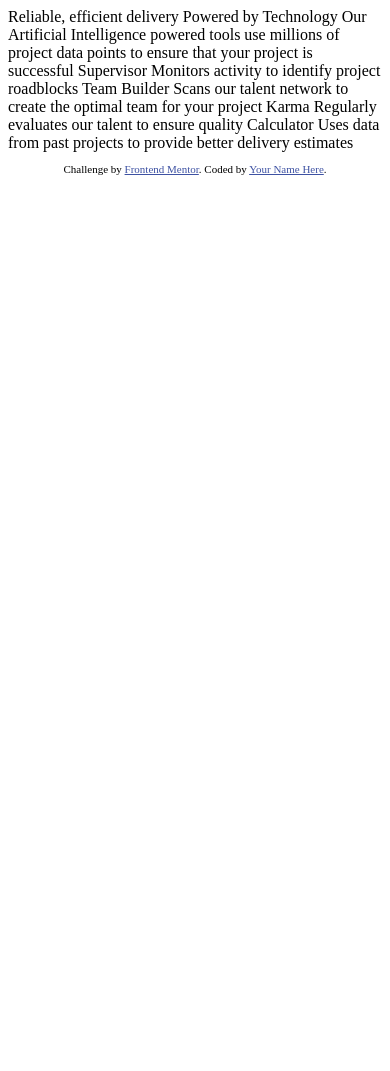
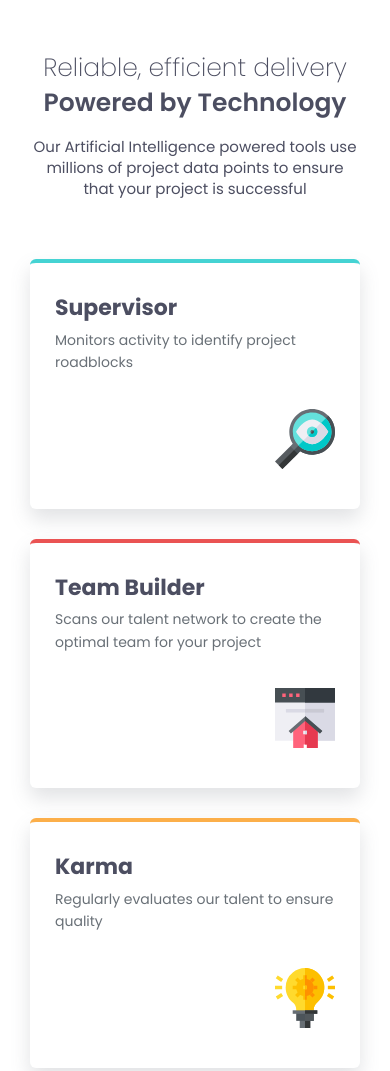
Before and after one commit to JiaHe35354/four-card-feature-section, a plain HTML site: page index.html in a window 390 px wide. Shown: the top 1071 px of the page. Before the commit the page ends 844 px from the top, so only its background shows below. Drawn offline with Linux system fonts and the light colour scheme.

Commit message:
add index.html style.css screenshot-desktop.png screenshot-mobile.png

```diff
--- a/index.html
+++ b/index.html
@@ -1,44 +1,113 @@
 <!DOCTYPE html>
 <html lang="en">
   <head>
-  <meta charset="UTF-8">
-  <meta name="viewport" content="width=device-width, initial-scale=1.0"> <!-- displays site properly based on user's device -->
+    <meta charset="UTF-8" />
+    <meta name="viewport" content="width=device-width, initial-scale=1.0" />
+    <!-- displays site properly based on user's device -->
 
-  <link rel="icon" type="image/png" sizes="32x32" href="./images/favicon-32x32.png">
+    <link
+      rel="icon"
+      type="image/png"
+      sizes="32x32"
+      href="./images/favicon-32x32.png"
+    />
+
+    <link rel="preconnect" href="https://fonts.googleapis.com" />
+    <link rel="preconnect" href="https://fonts.gstatic.com" crossorigin />
+    <link
+      href="https://fonts.googleapis.com/css2?family=Poppins:ital,wght@0,100;0,200;0,300;0,400;0,500;0,600;0,700;0,800;0,900;1,100;1,200;1,300;1,400;1,500;1,600;1,700;1,800;1,900&display=swap"
+      rel="stylesheet"
+    />
+
+    <link rel="stylesheet" href="style.css" />
 
     <title>Frontend Mentor | Four card feature section</title>
+  </head>
 
-  <!-- Feel free to remove these styles or customise in your own stylesheet 👍 -->
-  <style>
-    .attribution { font-size: 11px; text-align: center; }
-    .attribution a { color: hsl(228, 45%, 44%); }
-  </style>
-</head>
   <body>
+    <header class="header">
+      <h1 class="heading-primary">
+        <span class="heading-primary--sub">Reliable, efficient delivery</span>
+        <br />
+        <span class="heading-primary--main">Powered by Technology</span>
+      </h1>
+      <p class="paragraph">
+        Our Artificial Intelligence powered tools use millions of project data
+        points to ensure that your project is successful
+      </p>
+    </header>
 
-  Reliable, efficient delivery
-  Powered by Technology
+    <main>
+      <div class="cards">
+        <div class="card card-1">
+          <h2 class="heading-secondary">Supervisor</h2>
+          <p class="card-description">
+            Monitors activity to identify project roadblocks
+          </p>
+          <img
+            src="images/icon-supervisor.svg"
+            alt=""
+            width="64"
+            height="64"
+            aria-hidden="true"
+            class="card-icon"
+          />
+        </div>
 
-  Our Artificial Intelligence powered tools use millions of project data points
-  to ensure that your project is successful
+        <div class="card card-2">
+          <h2 class="heading-secondary">Team Builder</h2>
+          <p class="card-description">
+            Scans our talent network to create the optimal team for your project
+          </p>
+          <img
+            src="images/icon-team-builder.svg"
+            alt=""
+            width="64"
+            height="64"
+            aria-hidden="true"
+            class="card-icon"
+          />
+        </div>
 
-  Supervisor
-  Monitors activity to identify project roadblocks
+        <div class="card card-3">
+          <h2 class="heading-secondary">Karma</h2>
+          <p class="card-description">
+            Regularly evaluates our talent to ensure quality
+          </p>
+          <img
+            src="images/icon-karma.svg"
+            alt=""
+            width="64"
+            height="64"
+            aria-hidden="true"
+            class="card-icon"
+          />
+        </div>
 
-  Team Builder
-  Scans our talent network to create the optimal team for your project
-
-  Karma
-  Regularly evaluates our talent to ensure quality
-
-  Calculator
+        <div class="card card-4">
+          <h2 class="heading-secondary">Calculator</h2>
+          <p class="card-description">
             Uses data from past projects to provide better delivery estimates
-
+          </p>
+          <img
+            src="images/icon-calculator.svg"
+            alt=""
+            width="64"
+            height="64"
+            aria-hidden="true"
+            class="card-icon"
+          />
+        </div>
+      </div>
+    </main>
 
     <footer>
       <p class="attribution">
-      Challenge by <a href="https://www.frontendmentor.io?ref=challenge" target="_blank">Frontend Mentor</a>.
-      Coded by <a href="#">Your Name Here</a>.
+        Challenge by
+        <a href="https://www.frontendmentor.io?ref=challenge" target="_blank"
+          >Frontend Mentor</a
+        >. Coded by
+        <a href="https://www.frontendmentor.io/profile/JiaHe35354">Jia He</a>.
       </p>
     </footer>
   </body>
--- /dev/null
+++ b/style.css
@@ -0,0 +1,155 @@
+:root {
+  --color-red: hsl(0, 78%, 62%);
+  --color-cyan: hsl(180, 62%, 55%);
+  --color-orange: hsl(34, 97%, 64%);
+  --color-blue: hsl(212, 86%, 64%);
+
+  --color-grey-dark: hsl(234, 12%, 34%);
+  --color-grey-light: hsl(210, 6%, 44%);
+  --color-white: hsl(0, 0%, 100%);
+}
+
+/* GENERAL STYLE */
+* {
+  margin: 0;
+  padding: 0;
+  box-sizing: border-box;
+}
+
+html {
+  font-size: 62.5%;
+}
+
+body {
+  font-family: "Poppins", sans-serif;
+  font-size: 1.5rem;
+  line-height: 1.4;
+  color: var(--color-grey-light);
+
+  min-height: 100vh;
+  display: flex;
+  flex-direction: column;
+}
+
+/* HEADER */
+.header {
+  max-width: 50rem;
+  margin: 10rem auto 8rem;
+  color: var(--color-grey-dark);
+  text-align: center;
+}
+
+.heading-primary {
+  font-size: 3.6rem;
+  margin-bottom: 1.6rem;
+}
+
+.heading-primary--sub {
+  font-weight: 200;
+}
+
+.heading-primary--main {
+  font-weight: 600;
+}
+
+/* CARDS */
+.cards {
+  max-width: 110rem;
+  margin: 0 auto 10rem;
+
+  display: grid;
+  grid-template-columns: repeat(3, 1fr);
+  grid-template-rows: repeat(4, 1fr);
+
+  gap: 3rem;
+}
+
+.card {
+  padding: 3rem 2.5rem 4rem;
+  border-radius: 6px;
+  box-shadow: 0 1rem 2rem rgba(105, 112, 119, 0.2);
+
+  display: flex;
+  flex-direction: column;
+  align-items: start;
+}
+
+.card-1 {
+  border-top: 4px solid var(--color-cyan);
+  grid-row: 2 / span 2;
+}
+
+.card-2 {
+  border-top: 4px solid var(--color-red);
+  grid-column: 2 / 3;
+  grid-row: 1 / span 2;
+}
+
+.card-3 {
+  border-top: 4px solid var(--color-orange);
+  grid-column: 2 / 3;
+  grid-row: 3 / span 2;
+}
+
+.card-4 {
+  border-top: 4px solid var(--color-blue);
+  grid-column: 3 / -1;
+  grid-row: 2 / span 2;
+}
+
+.heading-secondary {
+  color: var(--color-grey-dark);
+  font-size: 2.2rem;
+  margin-bottom: 0.5rem;
+}
+
+.card-description {
+  font-size: 1.4rem;
+  line-height: 1.6;
+  margin-bottom: 3.5rem;
+}
+
+.card-icon {
+  width: 6rem;
+  height: 6rem;
+
+  align-self: end;
+}
+
+/* FOOTER */
+footer {
+  margin-top: auto;
+  padding: 1rem 0;
+}
+
+.attribution {
+  font-size: 11px;
+  text-align: center;
+}
+
+.attribution a {
+  color: hsl(228, 45%, 44%);
+}
+
+@media (max-width: 31.25em) {
+  .header {
+    margin: 5rem 3rem 6rem 3rem;
+  }
+
+  .cards {
+    margin: 0 3rem 5rem 3rem;
+  }
+
+  .heading-primary {
+    font-size: 2.5rem;
+  }
+
+  .cards {
+    display: flex;
+    flex-direction: column;
+  }
+
+  .attribution {
+    font-size: 10px;
+  }
+}
```
Also changed, not shown: screenshot-desktop.png (added), screenshot-mobile.png (added), 1 other file. Lines whose indentation alone changed are shown as unchanged.
